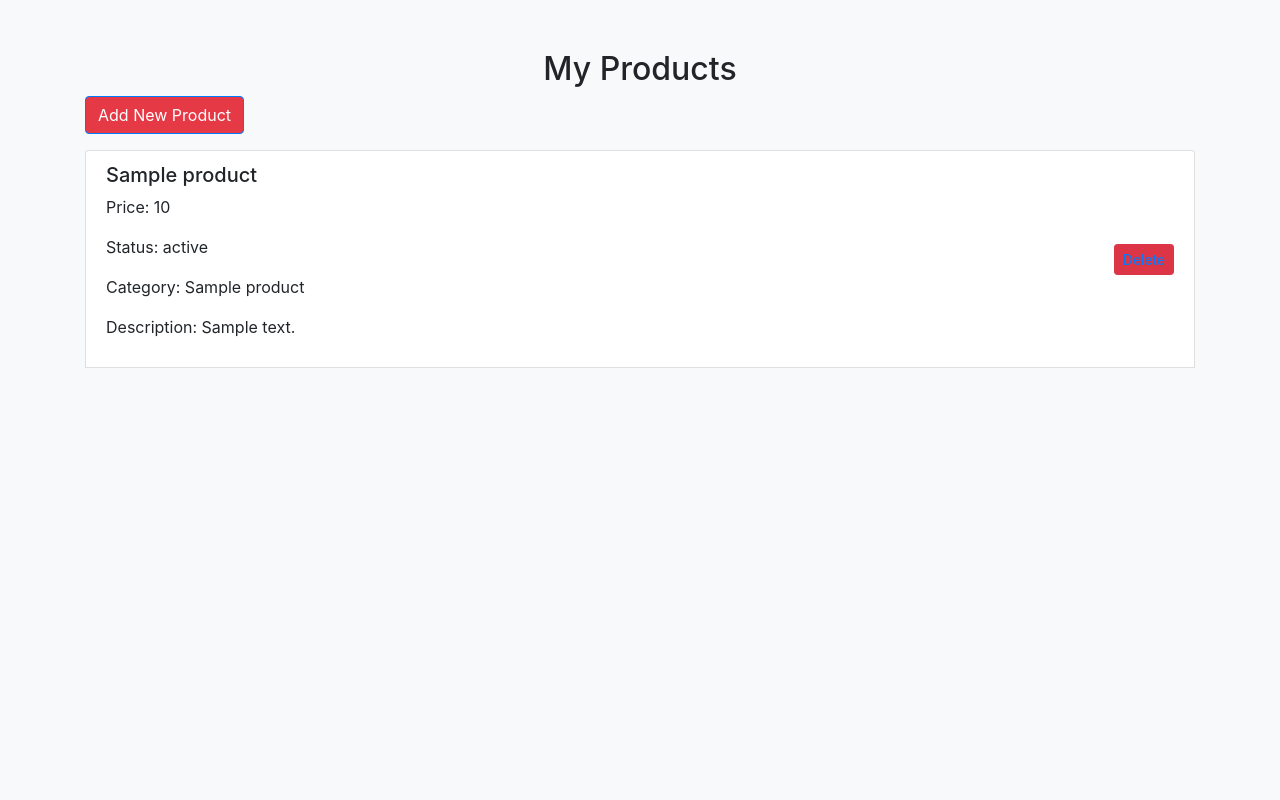
After one commit to alinosi/BarangBekas, a PHP site: the page made by app/views/order/index.php in a window 1280 px wide. The commit adds this page. Run offline with PHP 8.4, Linux system fonts and the light colour scheme; the visitor is signed in with stand-in values (Sample User, id 1); the template is opened without the code that fills it: most values are stand-ins (such as "Sample title", 1, 10 or a date in 2020); some libraries are stand-ins or nearby versions.

```diff
--- /dev/null
+++ b/app/views/order/index.php
@@ -0,0 +1,106 @@
+<?php use app\core\Flasher as Flasher;?>
+<head>
+    <meta charset="UTF-8">
+    <meta name="viewport" content="width=device-width, initial-scale=1.0">
+    <title>Sell Items</title>
+    <!-- Link ke Bootstrap CSS -->
+    <link href="https://stackpath.bootstrapcdn.com/bootstrap/4.5.2/css/bootstrap.min.css" rel="stylesheet">
+    <style>
+        body {
+            background-color: #f8f9fa; /* Warna latar belakang yang lembut */
+        }
+        .container {
+            margin-top: 50px; /* Margin atas */
+        }
+        .btn-primary {
+            background-color: #e63946; /* Merah hati */
+        }
+        .btn-primary:hover {
+            background-color: #ffffff; /* Warna leci (putih) */
+            color: #e63946; /* Teks merah hati */
+        }
+    </style>
+</head>
+<body>
+    <div class="container">
+        <h2 class="text-center">My Products</h2>
+
+        <!-- Button to Open the Modal -->
+        <button type="button" class="btn btn-primary mb-3" data-toggle="modal" data-target="#addProductModal">
+            Add New Product
+        </button>
+        <div class="col-6">
+                    <?php Flasher::flash()?>
+        </div>
+
+        <!-- Product List -->
+        <div class="list-group">
+            <!-- Example Product Item -->
+            <?php foreach($data['products'] as $product) : ?>
+            <div class="list-group-item d-flex justify-content-between align-items-center">
+                <div>
+                    <h5><?= $product['product_name'] ?></h5>
+                    <p>Price: <?= $product['product_price']?></p>
+                    <p>Status: <?= $product['status']?></p>
+                    <p>Category: <?= $product['category_name']?></p>
+                    <p>Description: <?= $product['descriptions']?></p>
+                </div>
+                <div>
+                    <button class="btn btn-danger btn-sm"><a href="<?= BASEURL; ?>/Sell/delete/<?= $product['product_id'] ?>">Delete</a></button>
+                </div>
+            </div>
+            <br>
+            <?php endforeach; ?>
+            <!-- Repeat for other products -->
+        </div>
+    </div>
+
+    <!-- Modal for Adding New Product -->
+    <div class="modal fade" id="addProductModal" tabindex="-1" role="dialog" aria-labelledby="addProductModalLabel" aria-hidden="true">
+        <div class="modal-dialog" role="document">
+            <div class="modal-content">
+                <div class="modal-header">
+                    <h5 class="modal-title" id="addProductModalLabel">Add New Product</h5>
+                    <button type="button" class="close" data-dismiss="modal" aria-label="Close">
+                        <span aria-hidden="true">&times;</span>
+                    </button>
+                </div>
+                <form action="<?= BASEURL;?>/sell/add" method="POST" enctype="multipart/form-data">
+                    <div class="modal-body">
+                        <input type="hidden" name="id_user" value="<?= $_SESSION['user_id']; ?>"> <!-- Default user ID from session -->
+                        <div class="form-group">
+                            <label for="productName">Item Name</label>
+                            <input type="text" class="form-control" id="productName" name="product_name" required>
+                        </div>
+                        <div class="form-group">
+                            <label for="productCategory">Item Category</label>
+                            <select class="form-control" id="productCategory" name="product_category" required>
+                                <option value="" disabled selected>Select Category</option>
+                                <option value="C001">Electronic</option>
+                                <option value="C002">Books</option>
+                                <option value="C003">Clothings</option>
+                            </select>
+                        </div>
+                        <div class="form-group">
+                            <label for="productPrice">Item Price</label>
+                            <input type="number" class="form-control" id="productPrice" name="product_price" required>
+                        </div>
+                        <div class="form-group">
+                            <label for="productDescription">Product Description</label>
+                            <textarea class="form-control" id="productDescription" name="product_description" rows="4" required></textarea>
+                        </div>
+                        <div class="form-group">
+                            <label for="productImage">Item Image</label>
+                            <input type="file" class="form-control-file" id ="productImage" name="product_image" accept="image/*" value="NULL">
+                        </div>
+                    </div>
+                    <div class="modal-footer">
+                        <button type="button" class="btn btn-secondary" data-dismiss="modal">Close</button>
+                        <button type="submit" class="btn btn-primary" name="submit">Submit</button>
+                    </div>
+                </form>
+            </div>
+        </div>
+    </div>
+</body>
+</html>
--- a/app/views/templates/header.php
+++ b/app/views/templates/header.php
@@ -113,6 +113,9 @@
         <li class="nav-item">
           <a class="nav-link" href="<?= BASEURL ?>/Sell">Sell</a>
         </li>
+        <li class="nav-item">
+          <a class="nav-link active" aria-current="page" href="<?= BASEURL ?>/Order">Ordered</a>
+        </li>
         <li class="nav-item dropdown">
           <a class="nav-link dropdown-toggle" href="#" role="button" data-bs-toggle="dropdown" aria-expanded="false">
             Profile
```
Also changed, not shown: app/controllers/Order.php (added, +30 -0 lines).
